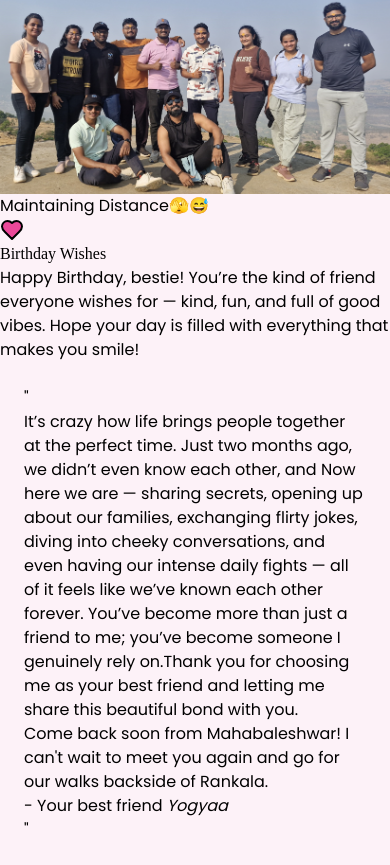
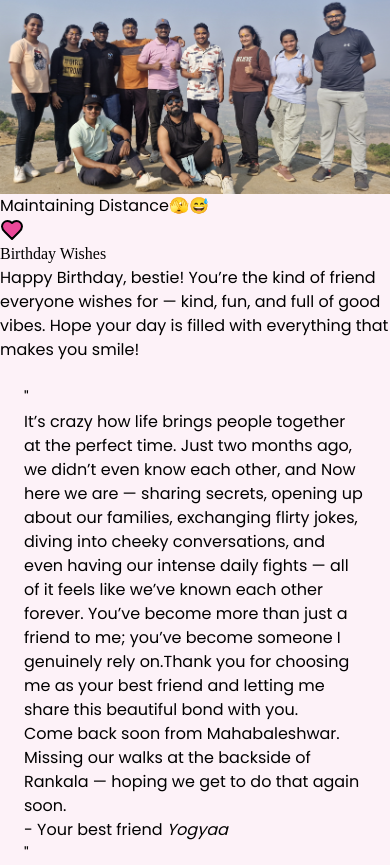
Before and after one commit to yogipowar/bday-blaster, a React (Vite) app: page /wishes in a window 390 px wide. Shown: the part 1112-1977 px from the top of the page. Built offline with nearby package versions, Linux system fonts and the light colour scheme.

Commit message:
minor changes

```diff
--- a/src/components/BirthdayWishesh.tsx
+++ b/src/components/BirthdayWishesh.tsx
@@ -65,7 +65,7 @@ const sendEmail = (e: React.FormEvent<HTMLFormElement>) => {
       {showAnimations && (
         <>
           <Confetti />
-          <Balloons />
+          {/* <Balloons /> */}
         </>
       )}
 
@@ -120,9 +120,8 @@ const sendEmail = (e: React.FormEvent<HTMLFormElement>) => {
                 <p className="text-lg md:text-xl mb-6 leading-relaxed">
                 It’s crazy how life brings people together at the perfect time. Just two months ago, we didn’t even know each other, and Now here we are — sharing secrets, opening up about our families, exchanging flirty jokes, diving into cheeky conversations, and even having our intense daily fights — all of it feels like we’ve known each other forever. You’ve become more than just a friend to me; you’ve become someone I genuinely rely on.Thank you for choosing me as your best friend and letting me share this beautiful bond with you.
                 </p>
-                <p className="text-lg md:text-xl font-bold mb-2">
-                  Come back soon from Mahabaleshwar! I can't wait to meet you again and go for
-                  our walks backside of Rankala.
+                <p className="text-lg md:text-xl font-semibold mb-2">
+                Come back soon from Mahabaleshwar. Missing our walks at the backside of Rankala — hoping we get to do that again soon.
                 </p>
                 <div className="text-right text-sm opacity-80">- Your best friend <i> Yogyaa </i></div>
               </div>
```
